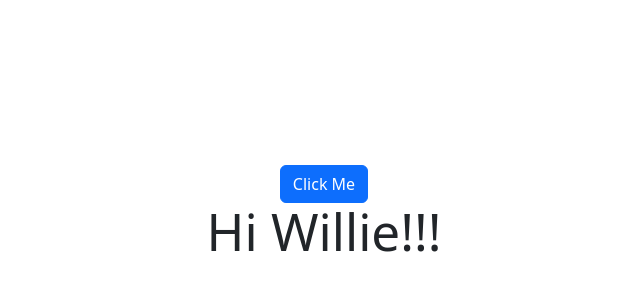
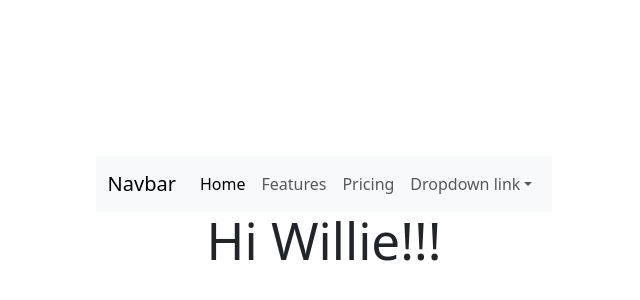
Before and after one commit to damilarewills/blx-site, a React (Vite) app: page / in a window 1280 px wide. Shown: the part 184-484 px from the top of the page, without its empty margins (316-956 px from the left). Built offline with nearby package versions, Linux system fonts and the light colour scheme.

Commit message:
add navigation

```diff
--- a/src/components/layout.tsx
+++ b/src/components/layout.tsx
@@ -1,7 +1,7 @@
 /* eslint-disable @typescript-eslint/ban-ts-comment */
 //@ts-ignore
 import React from 'react'
-import { Button } from 'react-bootstrap'
+import Navbar from './navbar'
 
 interface LayoutProps {
     // eslint-disable-next-line @typescript-eslint/no-explicit-any
@@ -13,9 +13,7 @@
     return (
         <div>
             <header>
-                <nav>
-                    <Button variant="primary">Click Me</Button>
-                </nav>
+                <Navbar/>
             </header>
             <div>{children}</div>
             <footer></footer>
--- /dev/null
+++ b/src/components/navbar.tsx
@@ -0,0 +1,36 @@
+
+export default function Navbar () {
+    return (
+        <nav className="navbar navbar-expand-lg bg-body-tertiary">
+  <div className="container-fluid">
+    <a className="navbar-brand" href="#">Navbar</a>
+    <button className="navbar-toggler" type="button" data-bs-toggle="collapse" data-bs-target="#navbarNavDropdown" aria-controls="navbarNavDropdown" aria-expanded="false" aria-label="Toggle navigation">
+      <span className="navbar-toggler-icon"></span>
+    </button>
+    <div className="collapse navbar-collapse" id="navbarNavDropdown">
+      <ul className="navbar-nav">
+        <li className="nav-item">
+          <a className="nav-link active" aria-current="page" href="#">Home</a>
+        </li>
+        <li className="nav-item">
+          <a className="nav-link" href="#">Features</a>
+        </li>
+        <li className="nav-item">
+          <a className="nav-link" href="#">Pricing</a>
+        </li>
+        <li className="nav-item dropdown">
+          <a className="nav-link dropdown-toggle" href="#" role="button" data-bs-toggle="dropdown" aria-expanded="false">
+            Dropdown link
+          </a>
+          <ul className="dropdown-menu">
+            <li><a className="dropdown-item" href="#">Action</a></li>
+            <li><a className="dropdown-item" href="#">Another action</a></li>
+            <li><a className="dropdown-item" href="#">Something else here</a></li>
+          </ul>
+        </li>
+      </ul>
+    </div>
+  </div>
+</nav>
+    )
+}
```
